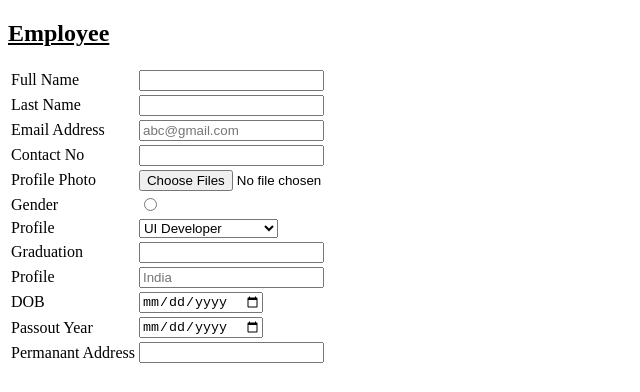
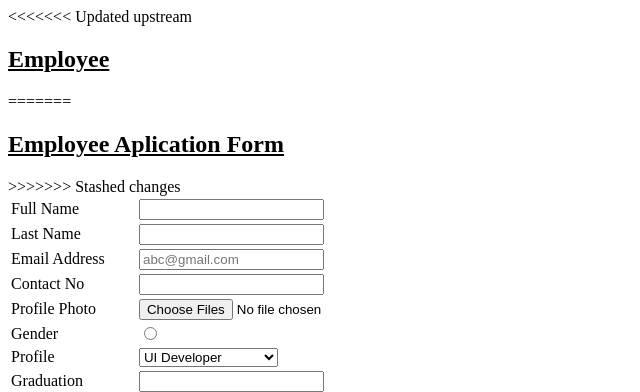
Before and after one commit to poojajejurkar14/MyProfile, a plain HTML site: page registrationForm.html in a window 1280 px wide. Shown: the top 392 px of the page, without its empty margins (0-640 px from the left). Drawn offline with Linux system fonts and the light colour scheme.

Commit message:
updated file add
updated file add

```diff
--- a/registrationForm.html
+++ b/registrationForm.html
@@ -7,7 +7,11 @@
 </head>
 
 <body>
+<<<<<<< Updated upstream
     <h2><u>Employee </u></h2>
+=======
+    <h2><u>Employee Aplication Form</u></h2>
+>>>>>>> Stashed changes
     <form>
         <table>
             <tr>
```
